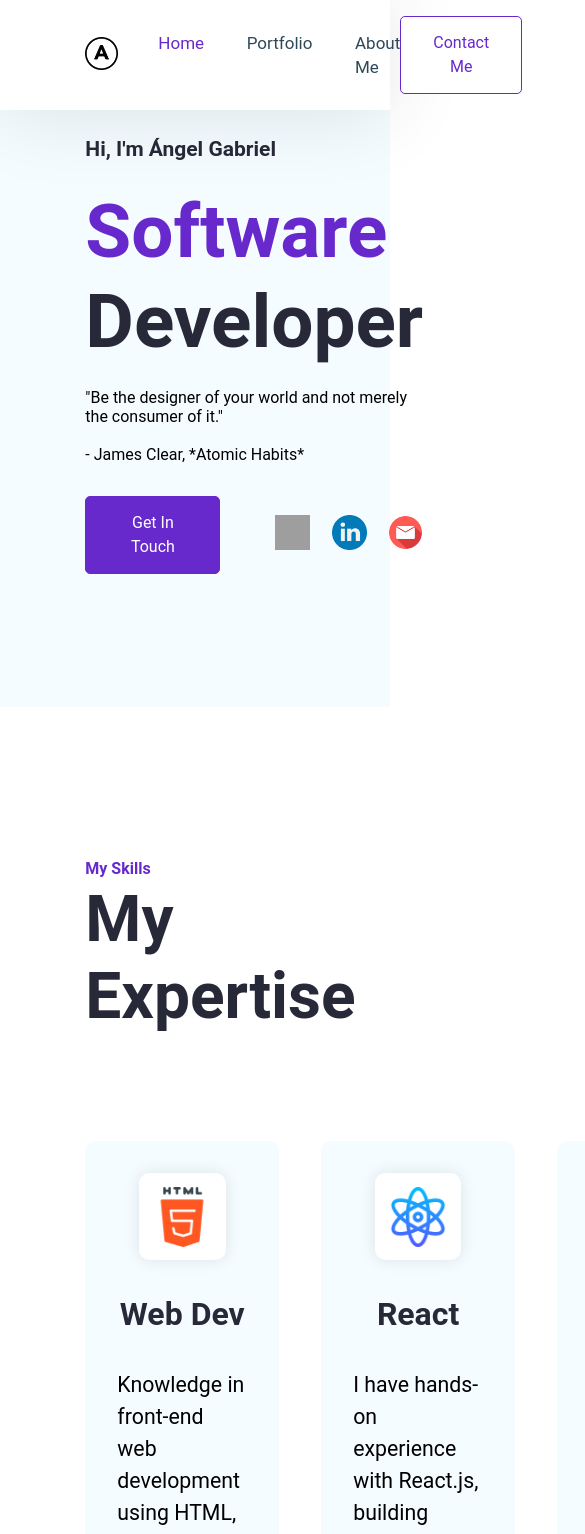
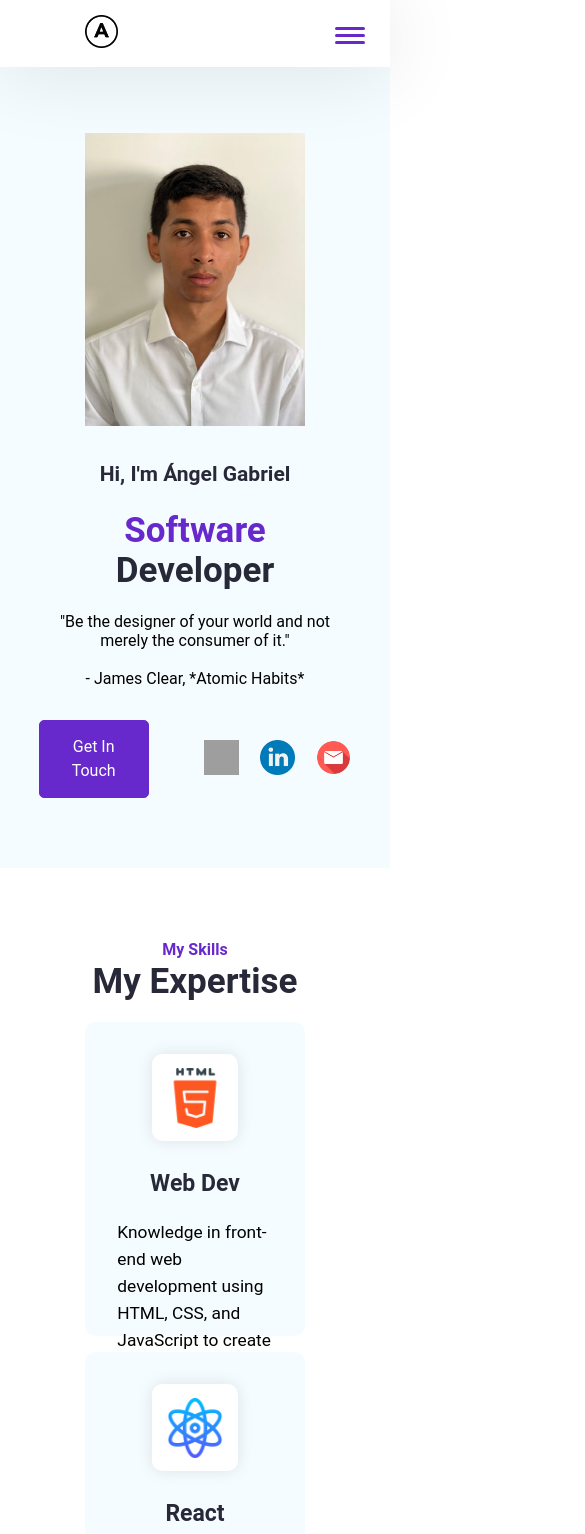
Before and after one commit to AngelRomero5/react-portfolio, a React (Create React App) app: page / in a window 390 px wide. Shown: the top 1534 px of the page, 585 px wide, since content can reach past the window. Built offline with nearby package versions, Linux system fonts and the light colour scheme; grey boxes are pictures that could not be loaded.

Commit message:
Finished navbar and added styles to make the page responsive

```diff
--- a/src/App.css
+++ b/src/App.css
@@ -149,7 +149,7 @@ h3{
 }
 
 .navbar-items > ul {
-  list-style: none;
+  list-style: none; /* Remove default bullet points */
   display: flex;
   align-items: flex-start;
   gap: 42.667px;
@@ -186,7 +186,6 @@ h3{
 
 
 /* Section Titles */
-/*  Skills and about me */
 
 .section-title {
   color: var(--heading-color);
@@ -473,7 +472,9 @@ h3{
   align-items: center;
   justify-content: center;
   gap: 16px;
+  transition: all 0.8s ease;
 }
+
 
 .portfolio-github-btn-div > button > a > img {
   width: 25px;
@@ -538,7 +539,7 @@ h3{
 
 .footer {
   text-align: center;
-  padding: 16px;
+  padding: 25px;
   background-color: var(--primary);
   color: var(--white);
   bottom: 0;
@@ -547,3 +548,180 @@ h3{
 .footer > p {
     color: var(--white);
 }
+
+/* Responsive Screens */
+@media only screen and (max-width: 1800px) {
+  .hero-section-title {
+    font-size: 68px;
+    line-height: 70px;
+  }
+  .skills-section-title {
+    font-size: 28px;
+    line-height: 40px;
+  }
+}
+
+@media only screen and (max-width: 1600px) {
+  .skills-section-heading {
+    font-size: 54px;
+    line-height: 70px;
+  }
+  .skills-section-container {
+    gap: 16px;
+  }
+  .skills-section-card {
+    gap: 28px;
+  }
+  .skills-section-card-content {
+    gap: 20px;
+  }
+  .skills-section-title {
+    font-size: 23px;
+    line-height: 30px;
+  }
+  .skills-section-description {
+    font-size: 17.333px;
+    line-height: 27px;
+  }
+}
+
+@media only screen and (max-width: 1200px) {
+  .btn-outline-primary {
+    display: none;
+  }
+  .hero-section {
+    display: flex;
+    flex-direction: column-reverse;
+    padding-bottom: 70px;
+  }
+  .hero-section-title,
+  .hero-section-description,
+  .footer-content {
+    text-align: center;
+  }
+  .skills-section-container,
+  .about-section,
+  .portfolio-section-container,
+  .portfolio-container-box,
+  .footer-link-container,
+  .footer-items > ul,
+  .footer-content-container {
+    display: flex;
+    flex-direction: column;
+  }
+  .skills-section,
+  .portfolio-container,
+  .hero-section-content,
+  .hero-section-content-box {
+    align-items: center;
+  }
+  .portfolio-container-box {
+    gap: 30px;
+  }
+  .skills-section,
+  .testimonial-section,
+  .contact-section,
+  .footer-container {
+    gap: 20px;
+    padding-top: 70px;
+    padding-bottom: 70px;
+  }
+  .about-section {
+    gap: 20px;
+    padding-top: 0;
+    padding-bottom: 0;
+  }
+  .hero-section-title,
+  .skills-section-heading,
+  .sections-heading {
+    font-size: 35px;
+    line-height: 40px;
+  }
+  .hero-section-content--box {
+    gap: 10px;
+  }
+  .contact-form-container {
+    width: 100%;
+  }
+  .container {
+    display: flex;
+    flex-direction: column;
+    gap: 10px;
+  }
+  .divider {
+    margin: 20px;
+  }
+}
+
+/* Hamburger menu  */
+
+.nav-hamburger {
+  display: none;
+  width: 1.875rem;
+  height: 1.313rem;
+  flex-direction: column;
+  justify-content: space-around;
+  position: absolute;
+  top: 25px;
+  right: 25px;
+}
+
+.hamburger-line {
+  display: block;
+  height: 0.188rem;
+  width: 100%;
+  background-color: var(--primary);
+  border-radius: 0.625rem;
+  transition: all ease-in-out 0.2s;
+}
+
+@media screen and (max-width: 1200px) {
+  .nav-hamburger {
+    display: flex;
+    z-index: 200;
+  }
+  .navbar-items {
+    display: flex;
+  }
+  .navbar-items {
+    position: absolute;
+    display: flex;
+    align-items: center;
+    justify-content: center;
+    background-color: rgba(255, 255, 255);
+    top: -20rem;
+    left: 0;
+    width: 100%;
+    transition: all ease-in-out 0.4s;
+  }
+  .navbar-items ul {
+    flex-direction: column;
+    align-items: center;
+    width: 100%;
+    padding: 3rem 0 0.6rem;
+    z-index: -100;
+  }
+  .navbar-items ul li {
+    text-align: center;
+  }
+  .navbar-items ul li a {
+    padding: 0.5rem;
+  }
+  .navbar-items {
+    z-index: -1000;
+  }
+  .navbar-items.active {
+    top: 30px;
+  }
+  .nav-hamburger.active :nth-child(1) {
+    transform: rotate(45deg) translate(0.45rem, 0.1875rem);
+  }
+
+  .nav-hamburger.active :nth-child(2) {
+  opacity: 0;
+  }
+
+  .nav-hamburger.active :nth-child(3) {
+    transform: rotate(-45deg) translate(0.45rem, -0.1875rem);
+  }
+}
--- a/src/Pages/Home/AboutMe.jsx
+++ b/src/Pages/Home/AboutMe.jsx
@@ -10,15 +10,14 @@ export default function AboutMe() {
                 <p className="sub-title">About</p>
                 <h1 className="skill-section-description">About Me</h1>
                 <p className="hero-section-text">
-                    I am a very passionate and dedicated person who loves to learn new things and explore new opportunities.
-                    I have gained experience working with different types of teams in multiple environments and always ready to take
-                    new challenges and grow as a professional and as a human being. I have experience with multiple programming
-                    languages and frameworks.
+                    I am a passionate and dedicated developer, ready to take new challenges and opportunities
+                    to grow professionally. I strive to apply what I learn at work to enhance my day-to-day life.
+                    I like to think of myself as a person with many
                 </p>
                 <p className="hero-section-text">
-                    That is why I do not have fear of learning new things and I can proudly say that I play multiple string
-                    instruments I do
-                    {/* here I can put my hobbies in the about me section: scuba diving, music, gaming, homelab(server), traveling*/}
+                    Beyond coding 🧑🏽‍💻, I enjoy creating music 🎶, exploring the underwater
+                    world through scuba diving 🤿, traveling the globe 🌎, and immersing myself
+                    in gaming adventures 🎮.
                 </p>
             </div>
         </section>
--- a/src/Pages/Home/ContactMe.jsx
+++ b/src/Pages/Home/ContactMe.jsx
@@ -1,4 +1,18 @@
+function sendEmail(){
+    const firstName = document.getElementById('first-name').value;
+    const lastName = document.getElementById('last-name').value;
+    const phoneNumber = document.getElementById('phone-number').value;
+    const email = document.getElementById('email').value;
+    const description = document.getElementById('description').value;
 
+    const data = {
+        firstName,
+        lastName,
+        phoneNumber,
+        email,
+        description
+    }
+}
 
 export default function ContactMe() {
 
@@ -37,7 +51,7 @@ export default function ContactMe() {
                     </label>
                 </div>
                 <div>
-                    <button type="submit" className="btn btn-primary" id='submit-button' onclick="">Submit</button>
+                    <button type="submit" className="btn btn-primary" id='submit-button' onClick={sendEmail}>Submit</button>
                 </div>
             </form>
 
--- a/src/Pages/Home/HeroSection.jsx
+++ b/src/Pages/Home/HeroSection.jsx
@@ -20,7 +20,7 @@ export default function HeroSection() {
                         </p>
                     </div>
                     <div className="hero-section-contact-forms">
-                        <button className="btn btn-primary">Get In Touch</button>
+                        <a href="#Contact"><button className="btn btn-primary">Get In Touch</button></a>
                         <div className="social-icons">
                             <a href="https://github.com/AngelRomero5"><img src="/img/github.png" alt="GitHub" /></a>
                             <a href="https://www.linkedin.com/in/angel-g-romero-rosario/"><img src="/img/linkedin.png" alt="LinkedIn" /></a>
--- a/src/Pages/Home/MyPortfolio.jsx
+++ b/src/Pages/Home/MyPortfolio.jsx
@@ -9,7 +9,7 @@ export default function MyPortfolio() {
                     <h2 className="section-heading">My Porfolio</h2>
                 </div>
                 <div className='portfolio-github-btn-div'>
-                    <button className='btn btn-outline-primary'><a href="https://github.com/AngelRomero5"><img src="/img/github-black.png" alt="GitHub" /></a>Visit My Github</button>
+                    <button className='btn btn-outline-primary'><a href="https://github.com/AngelRomero5"></a>Visit My Github</button>
                 </div>
             </div>
             <div className="portfolio-section-container">
--- a/src/Pages/Home/Navbar.jsx
+++ b/src/Pages/Home/Navbar.jsx
@@ -38,11 +38,12 @@ function Navbar() {
         <nav className={`navbar ${navActive ? "active" : ""}`}>
             <div>
                 <img src="./img/a-letter.png" alt="logo" />
-                <a className={`nav_hamburguer ${navActive ? "active" : ""}`} onClick={toggleNav}></a>
-                <span className="hamburger_line"></span>
-                <span className="hamburger_line"></span>
-                <span className="hamburger_line"></span>
             </div>
+            <a className={`nav-hamburger ${navActive ? "active" : ""}`} onClick={toggleNav}>
+                <span className="hamburger-line"></span>
+                <span className="hamburger-line"></span>
+                <span className="hamburger-line"></span>
+            </a>
             <div className={`navbar-items ${navActive ? "active" : ""}`}>
                 <ul>
                     <li>
```
Also changed, not shown: public/img/github-white.png (added).
